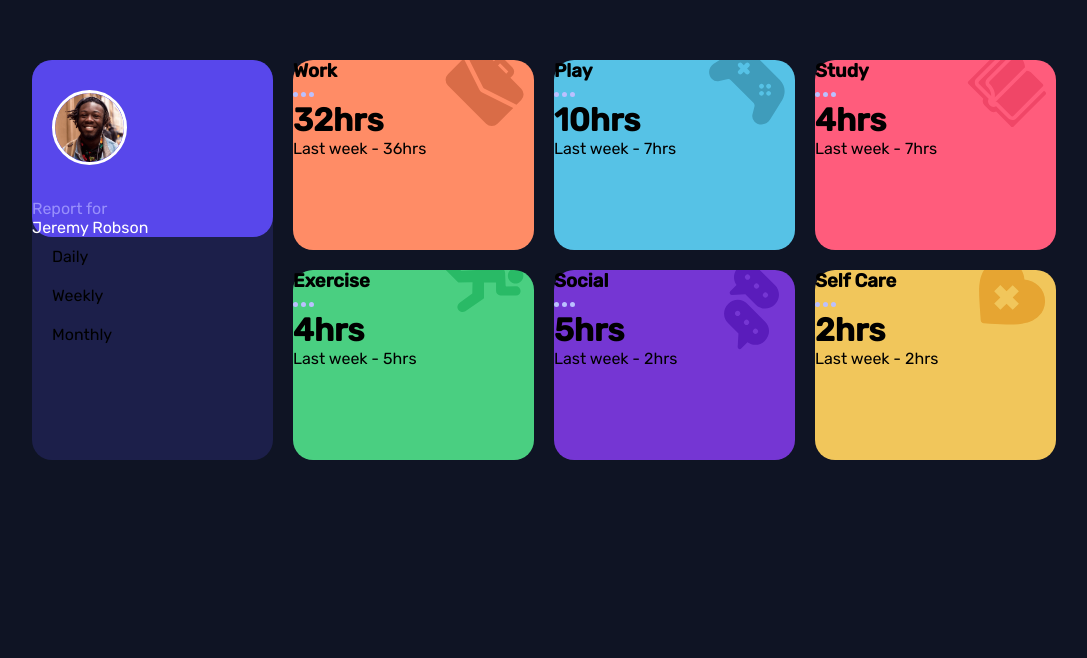
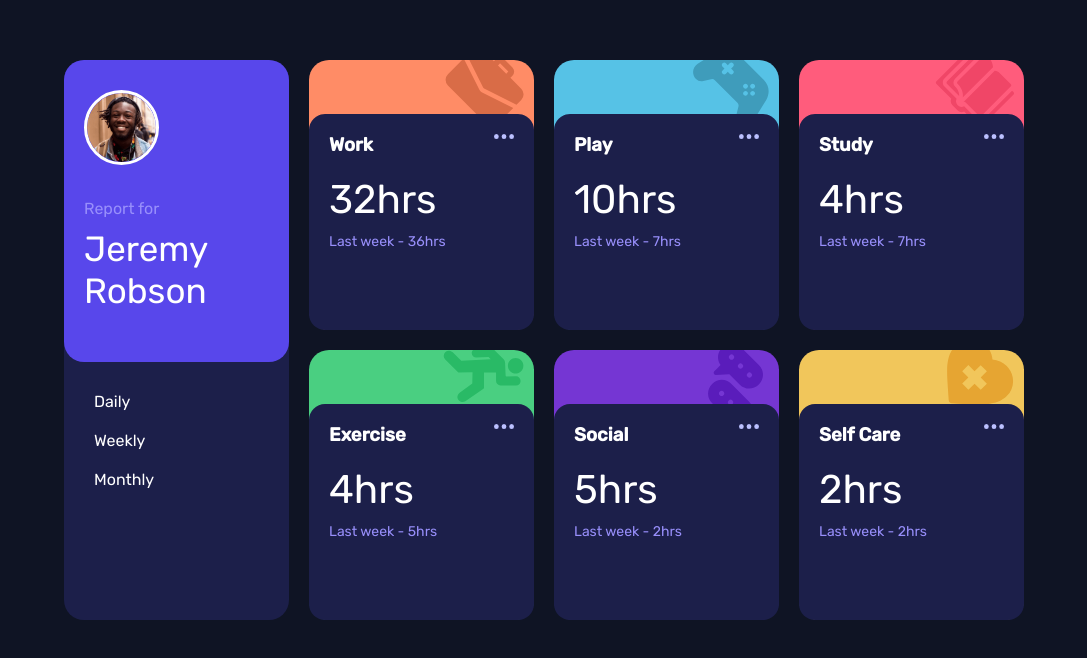
Before and after one commit to sharathkrml/time-track, a React (Create React App) app: page / in a window 1280 px wide. Shown: the part 140-798 px from the top of the page, without its empty margins (96-1183 px from the left). Built offline with nearby package versions, Linux system fonts and the light colour scheme.

Commit message:
finished desktop design

```diff
--- a/src/App.css
+++ b/src/App.css
@@ -23,8 +23,8 @@ body {
   background-color: var(--very-dark-blue);
 }
 .App {
-  width: 80vw;
-  height: 50vh;
+  width: 75vw;
+  height: 70vh;
   margin: 25vh auto;
 }
 .profile {
@@ -43,28 +43,47 @@ body {
 
 .card {
   border-radius: 20px;
+  color: #fff;
 }
 .work {
   background: url(./assets/images/icon-work.svg) no-repeat right 10px top -12px,
     var(--work);
+  display: flex;
+  flex-direction: column;
+  justify-content: flex-end;
 }
 .play {
   background: url(./assets/images/icon-play.svg) no-repeat right 10px top -12px,
     var(--play);
+  display: flex;
+  flex-direction: column;
+  justify-content: flex-end;
 }
 .study {
   background: url(./assets/images/icon-study.svg) no-repeat right 10px top -12px,
     var(--study);
+  display: flex;
+  flex-direction: column;
+  justify-content: flex-end;
 }
 .exercise {
-  background: url(./assets/images/icon-exercise.svg) no-repeat right 10px top -12px,
+  background: url(./assets/images/icon-exercise.svg) no-repeat right 10px top -2px,
     var(--exercise);
+  display: flex;
+  flex-direction: column;
+  justify-content: flex-end;
 }
 .social {
   background: url(./assets/images/icon-social.svg) no-repeat right 10px top -12px,
     var(--social);
+  display: flex;
+  flex-direction: column;
+  justify-content: flex-end;
 }
 .self-care {
   background: url(./assets/images/icon-self-care.svg) no-repeat right 10px top -12px,
     var(--selfcare);
+  display: flex;
+  flex-direction: column;
+  justify-content: flex-end;
 }
--- /dev/null
+++ b/src/components/Card.css
@@ -0,0 +1,28 @@
+.card-container {
+  background-color: var(--dark-blue);
+  border-radius: 16px;
+  width: 100%;
+  height: 80%;
+  overflow: hidden;
+}
+.card-container .title-container {
+  margin: 20px;
+  display: flex;
+  justify-content: space-between;
+}
+.ellipsis {
+  height: 5px;
+  width: 20px;
+  margin-left: 10px;
+}
+.card-details {
+  margin: 20px;
+}
+.current-time {
+  font-size: 40px;
+}
+.previous-time {
+  font-size: 14px;
+  color: #988ffb;
+  margin: 10px 0;
+}
--- a/src/components/Card.js
+++ b/src/components/Card.js
@@ -1,16 +1,21 @@
-import React from 'react'
-import ellipsis from '../assets/images/icon-ellipsis.svg'
+import React from "react";
+import "./Card.css";
+import ellipsis from "../assets/images/icon-ellipsis.svg";
 function Card(props) {
-    return (
-        <div>
-            <div>
-                <h3>{props.title}</h3>
-                <img src={ellipsis} alt="ellipsis"/>
-            </div>
-            <h1>{props.current}hrs</h1>
-            <p>Last {props.timeframes} - {props.previous}hrs</p>
-        </div>
-    )
+  return (
+    <div className="card-container">
+      <div className="title-container">
+        <h3>{props.title}</h3>
+        <img className="ellipsis" src={ellipsis} alt="ellipsis" />
+      </div>
+      <div className="card-details">
+        <p className="current-time">{props.current}hrs</p>
+        <p className="previous-time">
+          Last {props.timeframes} - {props.previous}hrs
+        </p>
+      </div>
+    </div>
+  );
 }
 
-export default Card
+export default Card;
--- a/src/components/ProfileCard.css
+++ b/src/components/ProfileCard.css
@@ -1,24 +1,36 @@
-.profile-img{
+.profile-container {
+  display: flex;
+  flex-direction: column;
+  justify-content: flex-start;
+}
+.profile-img {
   width: 75px;
-    border:3px solid #fff;
+  border: 3px solid #fff;
   border-radius: 50%;
-    margin:30px 20px;
+  margin: 30px 20px;
 }
-.profile-details{
+.profile-details {
   background-color: var(--blue);
   border-radius: 20px;
+  width: 100%;
+  height: 10%;
 }
-.report-text{
+.report-text {
   color: #988ffb;
+  margin-left: 20px;
 }
-.profile-name{
+.profile-name {
   color: #fff;
+  font-size: 35px;
+  margin: 10px 20px 50px 20px;
 }
-.profile-options{
+.profile-options {
+  margin: 20px 0px;
   list-style: none;
   display: flex;
   flex-direction: column;
 }
-.profile-options li{
-    margin:10px 20px;
+.profile-options li {
+  margin: 10px 20px;
+  padding: 0 10px;
 }
```
Lines whose indentation alone changed are shown as unchanged.
